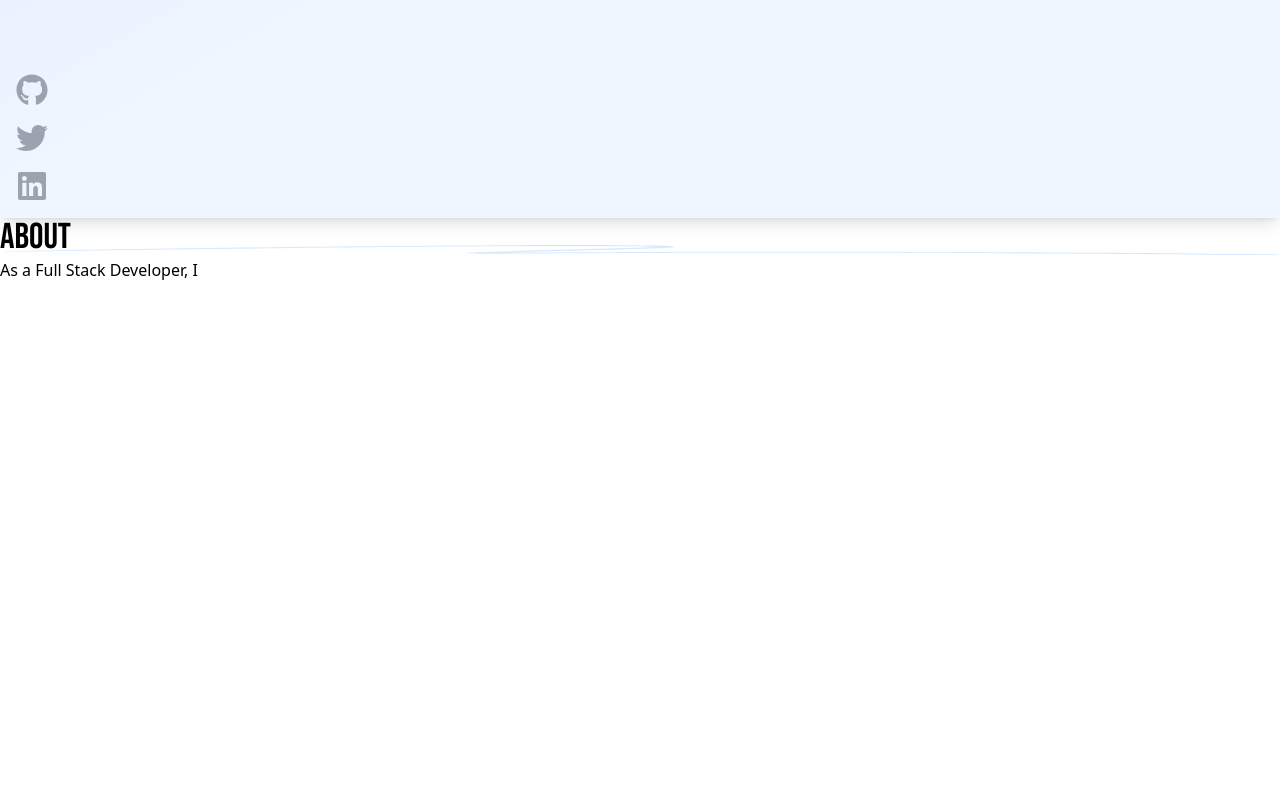
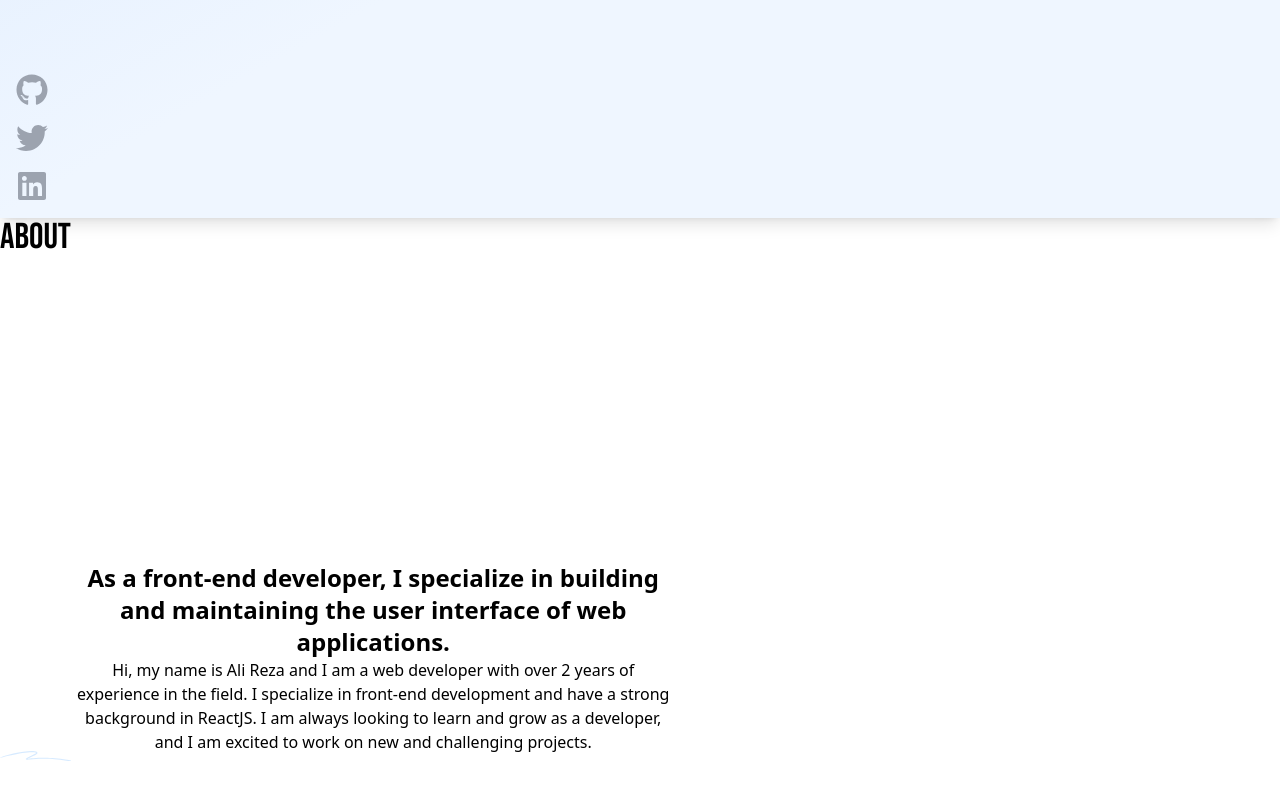
Before and after one commit to Saurav-Pant/Portfolio_New, a Next.js app in the folder portfolio/: page / in a window 1280 px wide. Shown: the part 502-1302 px from the top of the page. Before the commit the page ends 800 px from the top, so only its background shows below. Built offline with nearby package versions, Linux system fonts and the light colour scheme.

Commit message:
For Streak

```diff
--- a/portfolio/app/Components/About.tsx
+++ b/portfolio/app/Components/About.tsx
@@ -5,20 +5,26 @@ type Props = {};
 
 const About = (props: Props) => {
   return (
-    <div id="about">
+    <div className="flex flex-col md:flex-row min-h-screen">
       <Heading2>About</Heading2>
-      {/* About Skills */}
-      <div>
-        {/* Text Related Stuff */}
-        <div>
-          <h3>As a Full Stack Developer, I </h3>
-          <p></p>
-        </div>
-        {/* Skills Related Stuff */}
-        <div></div>
+      <div className="flex flex-col justify-center items-center text-center md:w-1/2 sm:pt-20">
+        <h1 className="text-2xl font-semibold">
+          As a front-end developer, I specialize in building and maintaining the
+          user interface of web applications.
+        </h1>
+        <p>
+          Hi, my name is Ali Reza and I am a web developer with over 2 years of
+          experience in the field. I specialize in front-end development and
+          have a strong background in ReactJS. I am always looking to learn and
+          grow as a developer, and I am excited to work on new and challenging
+          projects.
+        </p>
       </div>
-      {/* Photo Section */}
-      <div></div>
+
+      {/* Image Or Animation Section */}
+      <div className="flex justify-center items-center md:w-1/2">
+        <div>{/* Place your image or animation component here */}</div>
+      </div>
     </div>
   );
 };
```
Also changed, not shown: portfolio/app/contents/skills.json (added, +57 -0 lines), portfolio/app/page.tsx (+13 -0 lines).
